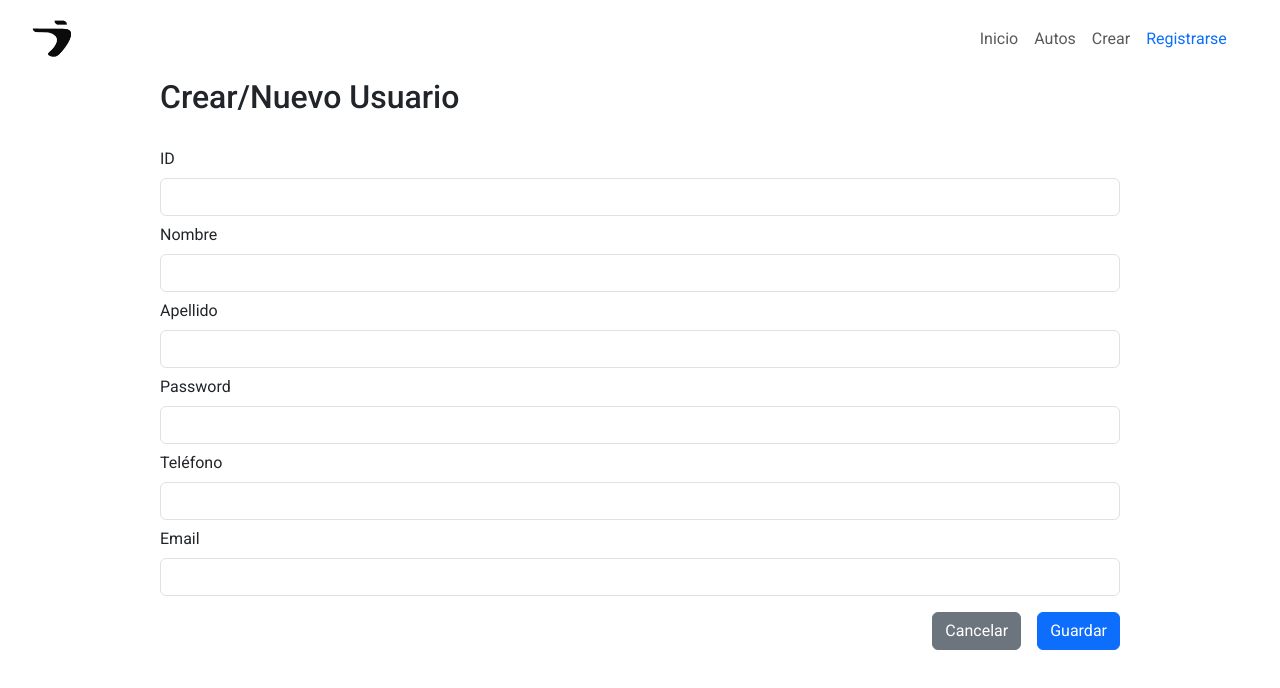
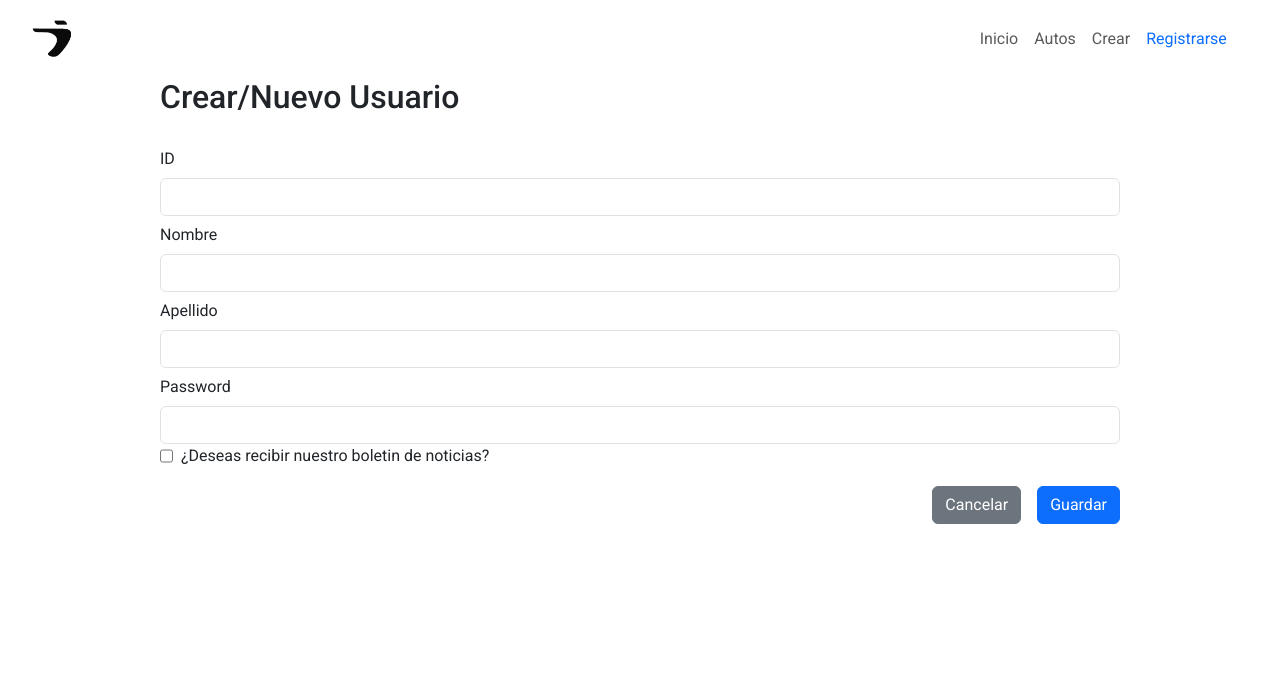
Before and after one commit to nsandoya/autos-project, an Angular app: page /cliente/registro in a window 1280 px wide. Shown: the top 688 px of the page. Built offline with nearby package versions, Linux system fonts and the light colour scheme.

Commit message:
Nuevo cliente (form): checkbox funciona | Pendiente: completar onSubmit

```diff
--- a/src/app/cliente/cliente.module.ts
+++ b/src/app/cliente/cliente.module.ts
@@ -16,7 +16,8 @@ import { RouterModule } from '@angular/router';
     RouterModule,
     ReactiveFormsModule,
     FormsModule,
-    AppRoutingModule
+    AppRoutingModule,
+    FormsModule
   ],
   exports: [
     NuevoUsuarioComponent
--- a/src/app/cliente/components/login/login.component.html
+++ b/src/app/cliente/components/login/login.component.html
@@ -3,7 +3,7 @@
 <form [formGroup]="newLoginForm" (submit)="onSubmit()" class="text-start w-75 mx-auto mb-5">
   <div class="mb-3">
     <label for="recipient-name" class="col-form-label text-start">Usuario</label>
-    <input type="text" class="form-control" id="recipient-name"
+    <input type="text" class="form-control" placeholder="Ingresa tu nombre" id="recipient-name"
     formControlName="nombre"
     [ngClass]="{'is-invalid': newLoginForm.get('nombre')?.invalid && newLoginForm.get('nombre')?.touched}"> <!-- esto relaciona el input con los atributos creados en el formGroup -->
     <div class="alert alert-danger" *ngIf="newLoginForm.get('nombre')?.invalid && newLoginForm.get('nombre')?.touched">
@@ -12,7 +12,7 @@
 
 
     <label for="recipient-name" class="col-form-label text-start">Password</label>
-    <input type="text" class="form-control" id="recipient-name"
+    <input type="text" class="form-control" placeholder="Ingresa tu contraseña (no tan) secreta " id="recipient-name"
     formControlName="password"
     [ngClass]="{'is-invalid': newLoginForm.get('password')?.invalid && newLoginForm.get('password')?.touched}"> <!-- esto relaciona el input con los atributos creados en el formGroup -->
     <div class="alert alert-danger" *ngIf="newLoginForm.get('password')?.invalid && newLoginForm.get('password')?.touched">
@@ -24,7 +24,7 @@
   </div>
 
 <div class="modal-footer">
-  <a [routerLink]="['/']"><button type="button" class="btn btn-secondary mx-3" >Cancelar</button></a>
+  <a [routerLink]="['/']"><button type="button"  class="btn btn-secondary mx-3" >Cancelar</button></a>
   <button type="submit" class="btn btn-primary">Guardar</button>
     <!-- Para que funcione, el submit siempre debe estar antes de cerrar la etiqueta <formArrayNameorm> -->
 </div>
--- a/src/app/cliente/components/nuevo-usuario/nuevo-usuario.component.html
+++ b/src/app/cliente/components/nuevo-usuario/nuevo-usuario.component.html
@@ -35,6 +35,13 @@
         Este campo es requerido. Debe tener entre 3 y 20 caractertes
     </div>
 
+    <div class="grid" style="display: flex; flex-direction: row;">
+      <input type="checkbox" id="checkbox" class="form-check me-2" (click)="checkb()" formControlName="checkbox" >
+      <label for="checkbox">¿Deseas recibir nuestro boletin de noticias?</label>
+    </div>
+
+    <div *ngIf="newUserForm.value.checkbox">
+
       <label for="recipient-name" class="col-form-label text-start">Teléfono</label>
       <input type="text" class="form-control" id="recipient-name"
       formControlName="telefono"
@@ -50,6 +57,7 @@
       <div class="alert alert-danger" *ngIf="newUserForm.get('email')?.invalid && newUserForm.get('email')?.touched">
           Este campo es requerido. Debe tener entre 3 y 20 caractertes
       </div>
+    </div>
 
 
   </div>
--- a/src/app/cliente/components/nuevo-usuario/nuevo-usuario.component.ts
+++ b/src/app/cliente/components/nuevo-usuario/nuevo-usuario.component.ts
@@ -12,7 +12,9 @@ import { ClienteService } from '../../services/cliente.service';
 })
 export class NuevoUsuarioComponent {
 
-  newUserForm: FormGroup
+  newUserForm: FormGroup;
+  checkbox:boolean = false
+
 
   constructor(private clienteService:ClienteService,private fBuilder: FormBuilder, /* private listaService: AutosInfo */ private router: Router){
     this.newUserForm = fBuilder.group({
@@ -72,16 +74,29 @@ export class NuevoUsuarioComponent {
         [
           Validators.minLength(10),
         ]
-      ]
+      ],
+      checkbox: [false]
 
     });
   }
+
+  checkb(){
+    console.log("checkbox",this.newUserForm.value.checkbox)
+  }
+
   onSubmit(){
     if(this.newUserForm.invalid){
       console.log("Invalido")
       return
     }
 
+    const user = {
+      id : this.newUserForm.value.id,
+      nombre : this.newUserForm.value.nombre,
+      apellido : this.newUserForm.value.apellido,
+      password : this.newUserForm.value.password,
+      email : this.newUserForm.value.email,
+    }
 
     this.clienteService.getClientById(this.newUserForm.value.id).subscribe((cliente:any)=>{
       console.log("Usuario ya existe", cliente.data)
```
Lines whose indentation alone changed are shown as unchanged.
